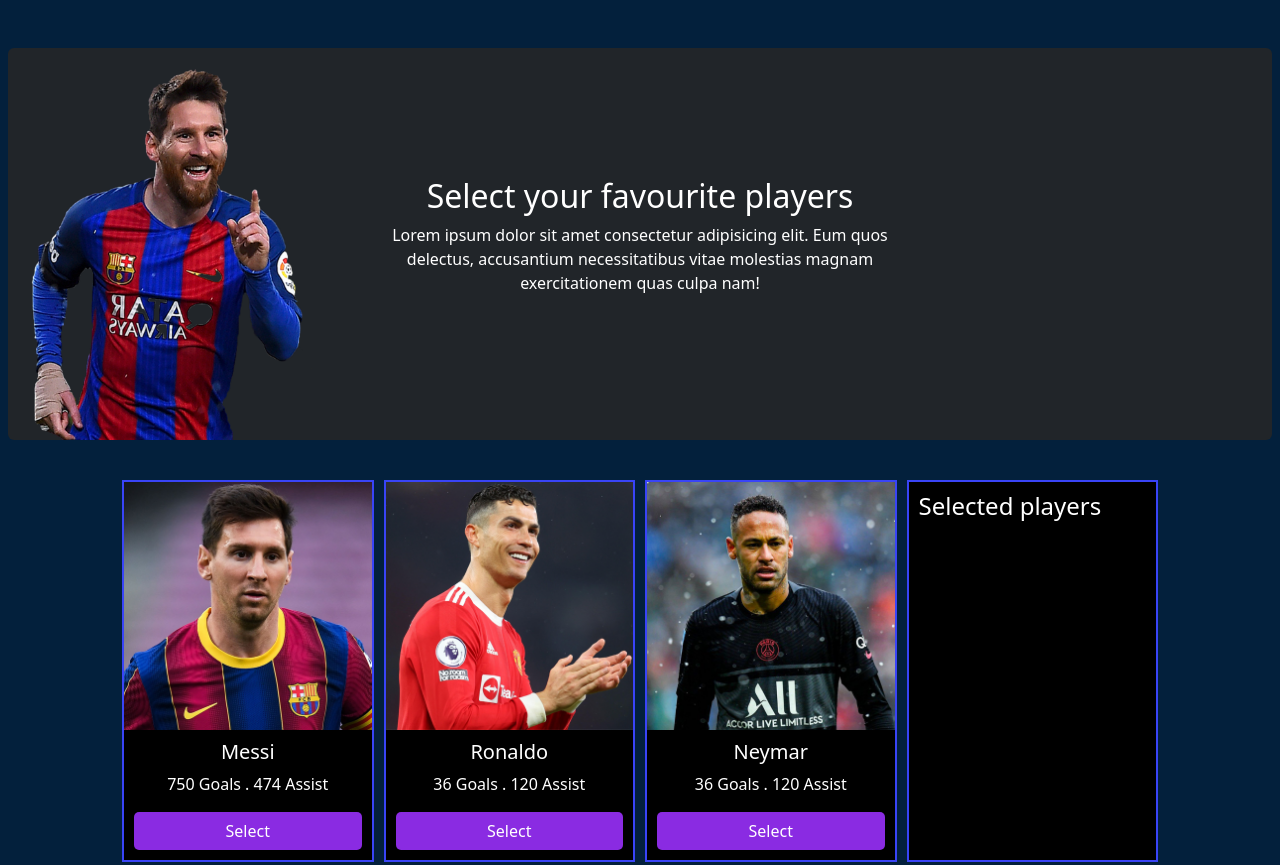
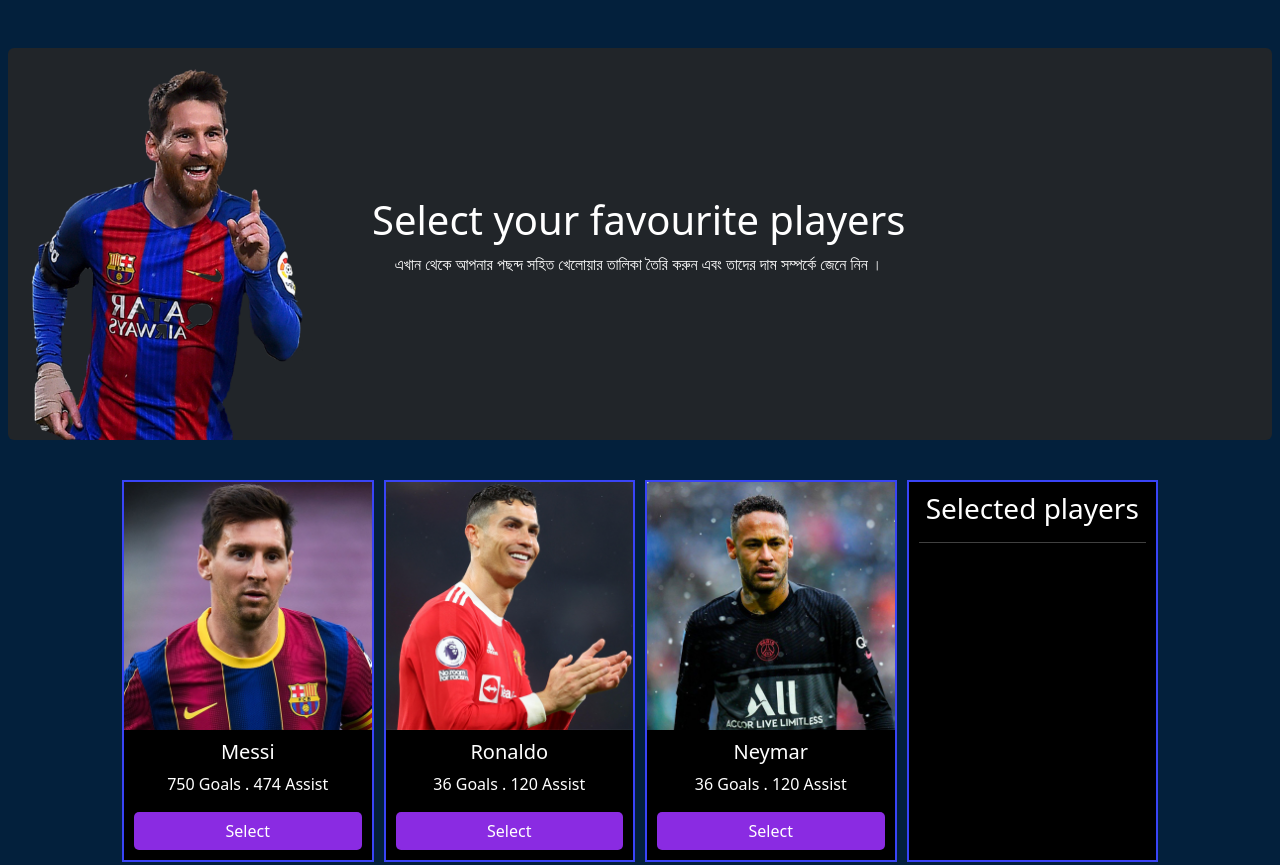
Before and after one commit to nasirullahnu/transfer-market, a plain HTML site: page index.html in a window 1280 px wide. Shown: the top 865 px of the page. Drawn offline with nearby package versions, Linux system fonts and the light colour scheme.

Commit message:
some design modified

```diff
--- a/css/styles.css
+++ b/css/styles.css
@@ -44,6 +44,7 @@ body{
 .player-show h3{
     text-align: center;
 }
+
 .hellllo{
     display: flex;
     align-items: flex-start;
--- a/index.html
+++ b/index.html
@@ -22,9 +22,8 @@
         </div>
         <div class="col-lg-6 text-white d-flex align-content-center text-center p-5 align-items-center">
           <div>
-            <h2>Select your favourite players</h2>
-            <p>Lorem ipsum dolor sit amet consectetur adipisicing elit. Eum quos delectus, accusantium necessitatibus
-              vitae molestias magnam exercitationem quas culpa nam!</p>
+            <h1>Select your favourite players</h1>
+            <p>এখান থেকে আপনার পছন্দ সহিত খেলোয়ার তালিকা তৈরি করুন এবং তাদের দাম সম্পর্কে জেনে নিন । </p>
           </div>
         </div>
         <div class="col-lg-3 d-flex align-content-center">
@@ -72,7 +71,7 @@
           </div>
           <div class="news">
             <div class="player-show">
-              <h4>Selected players</h4>
+              <h3>Selected players</h3><hr>
               <ol id="sellected-players">
 
               </ol>
--- a/js/price-calculations.js
+++ b/js/price-calculations.js
@@ -20,7 +20,7 @@ document.getElementById('calculate-players').addEventListener('click', function
         alert ('কমপক্ষে একজন খেলোয়ার নির্বাচন করুন');
     }
     else if(perPlayerBudget <= 0 ){
-        alert('you have select player amount')
+        alert('please select any player amount')
     }
     totalCostShowField.innerText = totalBudget;
 })
```
